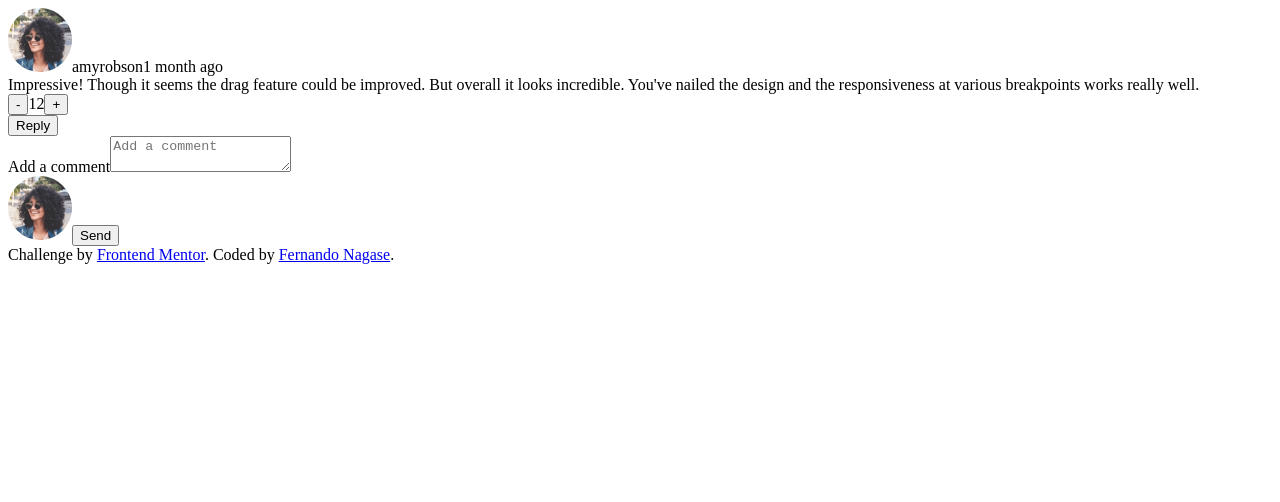
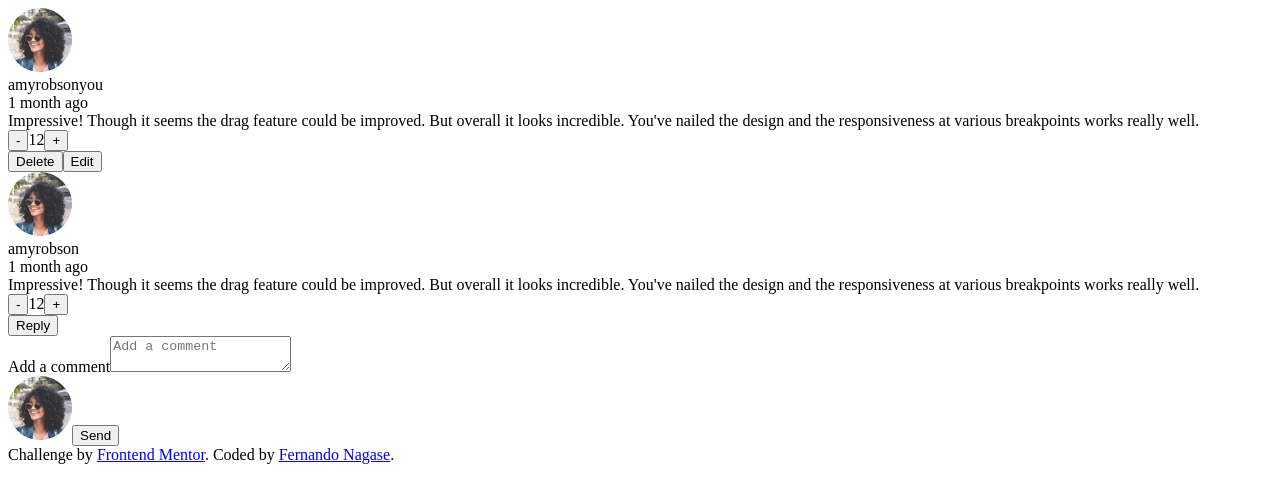
Before and after one commit to fernandonagase/nextjs-comments-component, a Next.js app: page / in a window 1280 px wide. Shown: the top 502 px of the page. Built offline with nearby package versions, Linux system fonts and the light colour scheme.

Commit message:
distinguish comment card authored by current user

```diff
--- a/components/CommentCard/comment-action.tsx
+++ b/components/CommentCard/comment-action.tsx
@@ -2,13 +2,22 @@ import ScoreControl from '../ScoreControl'
 
 type CommentActionProps = {
     score: number
+    isOwnedByUser: boolean
 }
 
 export default function CommentAction(props: CommentActionProps) {
+    const { score, isOwnedByUser } = props
     return (
         <div>
-            <ScoreControl count={props.score} />
-            <button type="button">Reply</button>
+            <ScoreControl count={score} />
+            {isOwnedByUser ? (
+                <div>
+                    <button type="button">Delete</button>
+                    <button type="button">Edit</button>
+                </div>
+            ) : (
+                <button type="button">Reply</button>
+            )}
         </div>
     )
 }
--- a/components/CommentCard/comment-header.tsx
+++ b/components/CommentCard/comment-header.tsx
@@ -1,18 +1,23 @@
 import Avatar from '../Avatar'
+import Tag from '../Tag'
 import Author from './types/author'
 
 type CommentHeaderProps = {
     author: Author
     publishedAt: string
+    isOwnedByUser: boolean
 }
 
 export default function CommentHeader(props: CommentHeaderProps) {
-    const { author, publishedAt } = props
+    const { author, publishedAt, isOwnedByUser } = props
 
     return (
         <header>
             <Avatar pictureUrl={author.avatarUrl} />
-            <span>{author.username}</span>
+            <div>
+                <span>{author.username}</span>
+                {isOwnedByUser && <Tag text="you" />}
+            </div>
             <span>{publishedAt}</span>
         </header>
     )
--- a/components/CommentCard/index.tsx
+++ b/components/CommentCard/index.tsx
@@ -8,16 +8,24 @@ type CommentCardProps = {
     author: Author
     score: number
     publishedAt: string
+    isOwnedByUser?: boolean
 }
 
 export default function CommentCard(props: CommentCardProps) {
-    const { body, score, author, publishedAt } = props
+    const { isOwnedByUser = false, ...comment } = props
 
     return (
         <article>
-            <CommentHeader author={author} publishedAt={publishedAt} />
-            <CommentBody content={body} />
-            <CommentAction score={score} />
+            <CommentHeader
+                author={comment.author}
+                publishedAt={comment.publishedAt}
+                isOwnedByUser={isOwnedByUser}
+            />
+            <CommentBody content={comment.body} />
+            <CommentAction
+                score={comment.score}
+                isOwnedByUser={isOwnedByUser}
+            />
         </article>
     )
 }
--- a/components/CommentSection/index.tsx
+++ b/components/CommentSection/index.tsx
@@ -29,6 +29,16 @@ export default function CommentSection() {
                     }}
                     score={commentData.score}
                     publishedAt={commentData.createdAt}
+                    isOwnedByUser
+                />
+                <CommentCard
+                    body={commentData.content}
+                    author={{
+                        username: commentData.user.username,
+                        avatarUrl: commentData.user.image.png,
+                    }}
+                    score={commentData.score}
+                    publishedAt={commentData.createdAt}
                 />
             </div>
             <AddComment />
--- /dev/null
+++ b/components/Tag/index.tsx
@@ -0,0 +1,7 @@
+type TagProps = {
+    text: string
+}
+
+export default function Tag(props: TagProps) {
+    return <span>{props.text}</span>
+}
```
